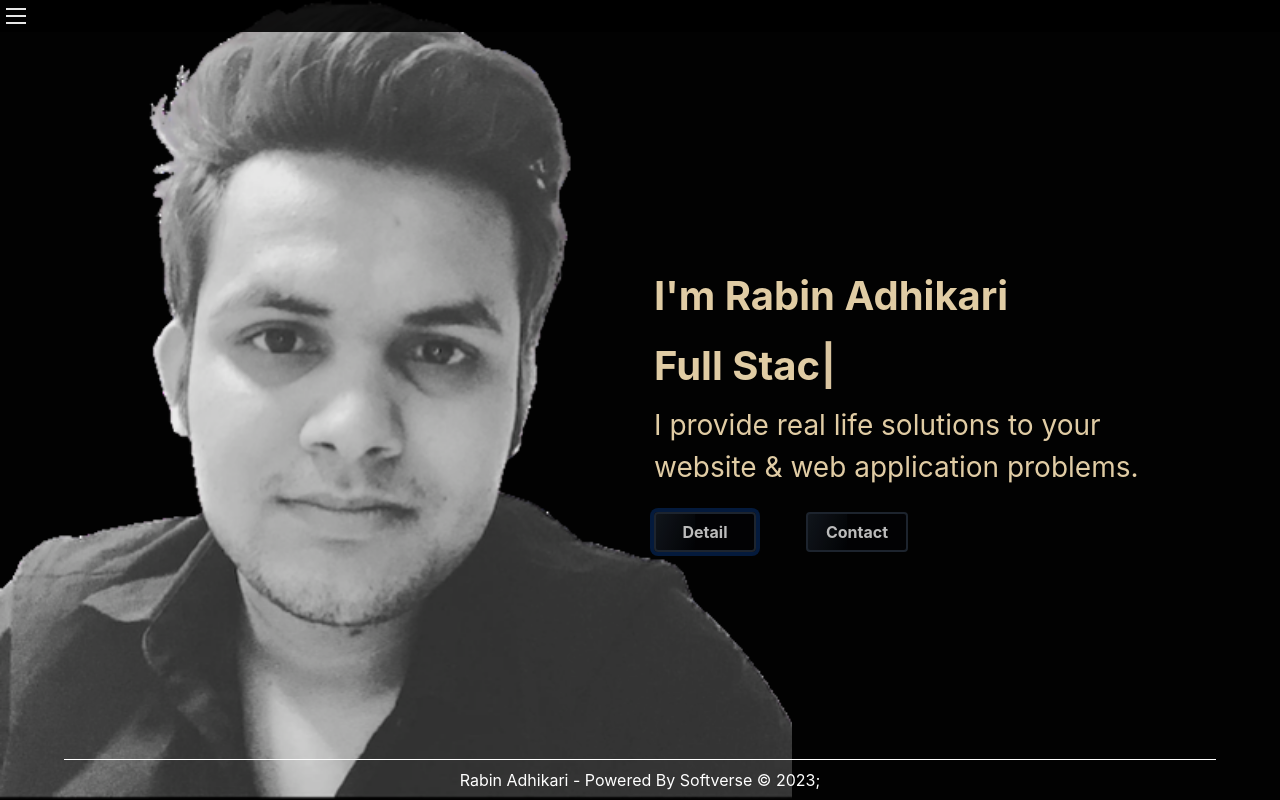
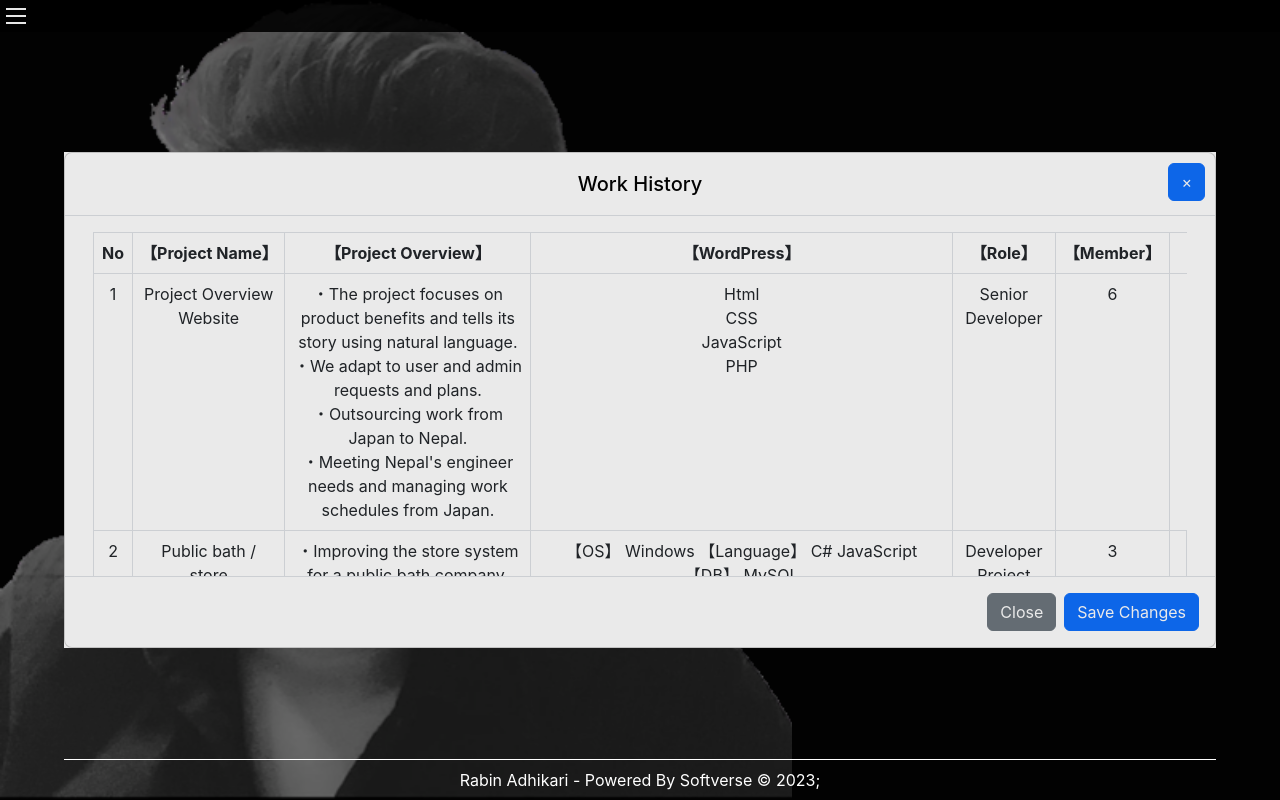
Before and after one commit to softverseAdmin/portfolio-robin, a React (Create React App) app: page / in a window 1280 px wide. Both pictures are taken after a click on the button "Detail". Built offline with nearby package versions, Linux system fonts and the light colour scheme.

Commit message:
Merge origin/rabin into main

```diff
--- a/src/assets/css/TopContent.css
+++ b/src/assets/css/TopContent.css
@@ -12,3 +12,57 @@
   .background-shine-animation {
     animation: background-shine 2s linear infinite;
   }
+
+  /* ButtonBackgroundShine.css */
+
+/* Modal container styles */
+.modal-container {
+  position: fixed;
+  top: 0;
+  left: 0;
+  width: 100%;
+  height: 100%;
+  background-color: rgba(0, 0, 0, 0.5); /* Semi-transparent background */
+  display: flex;
+  align-items: center;
+  justify-content: center;
+  z-index: 2; /* Ensure the modal is on top of other content */
+  color: black;
+}
+
+.modal {
+  display: flex;
+  width: 90%;
+  height: max-content;
+  margin: auto;
+  justify-content: center; /* Center horizontally */
+  align-items: center; /* Center vertically */
+  position: fixed;
+  top: 0;
+  bottom: 0;
+  left: 0;
+  right: 0;
+  background-clip: padding-box, border-box;
+  background-origin: padding-box, border-box;
+  background-image: linear-gradient(#fff, #fff), linear-gradient(#FFAFBD, #ED4264);
+  z-index: 2; /* Ensure it's on top of other content */
+  opacity: 0,5; /* Initially hidden */
+  transition: opacity 0.3s ease;
+  pointer-events: none; /* Allow interactions only when visible */
+}
+
+/* Close button styles */
+.close {
+  position: absolute;
+  top: 10px;
+  right: 10px;
+  cursor: pointer;
+}
+
+/* Modal content styles */
+.modal-content {
+  text-align: center;
+  width: 100%;
+}
+
+/* Add more styles as needed */
--- a/src/components/header/MenuButton.jsx
+++ b/src/components/header/MenuButton.jsx
@@ -8,7 +8,7 @@ export default function MenuButton(props) {
     if (props.open !== open) {
       setOpen(props.open);
     }
-  }, [props.open]);
+  }, [props.open, open]); // Include 'open' in the dependency array
 
   const handleClick = () => {
     setOpen(!open);
--- a/src/components/top/ButtonBackgroundShine.jsx
+++ b/src/components/top/ButtonBackgroundShine.jsx
@@ -1,8 +1,179 @@
-import React, { useState } from "react";
-import ModalComponent from "./ModalComponent"; // Import your modal component here
+import React, { useState } from 'react';
+import './TopContent'; // Import your CSS file
 
-const ButtonBackgroundShine = () => {
+function ButtonBackgroundShine() {
+  // State to track the modal's visibility
   const [isModalOpen, setIsModalOpen] = useState(false);
+  const [modalContent, setModalContent] = useState({
+    title: '',
+    content: '',
+  });
+
+  const modalContent1 = (
+    <div className="container overflow-scroll">
+      <table className="table table-bordered text-lefttable">
+        <thead>
+          <tr>
+            <th>No</th>
+            <th>【Project Name】</th>
+            <th>【Project Overview】</th>
+            <th>【WordPress】</th>
+            <th>【Role】</th>
+            <th>【Member】</th>
+          </tr>
+        </thead>
+        <tbody>
+          <tr>
+            <td>1</td>
+            <td>Project Overview Website</td>
+            <td>・The project focuses on product benefits and tells its story using natural language.<br />
+                ・We adapt to user and admin requests and plans. <br />
+                ・Outsourcing work from Japan to Nepal.<br />
+                ・Meeting Nepal's engineer needs and managing work schedules from Japan.
+            </td>
+            <td>
+                Html <br />
+                CSS <br />
+                JavaScript <br />
+                PHP <br />
+            </td>
+            <td>
+                Senior Developer
+            </td>
+            <td>6</td>
+          </tr>
+          <tr>
+            <td>2</td>
+            <td>Public bath / store management system</td>
+            <td>
+                ・Improving the store system for a public bath company. <br />
+                ・Fixing program issues through unit testing. <br />
+                ・Editing screens (HTML/jQuery) and adding data/payment features (C#/ORACLE).
+            </td>
+            <td>
+            【OS】
+             　Windows
+            【Language】
+             　C#
+             　JavaScript
+            【DB】
+             　MySQL
+            </td>
+            <td>
+                Developer
+                Project Tester
+            </td>
+            <td>3</td>
+            <td></td>
+          </tr>
+          <tr>
+            <td>3</td>
+            <td>Food company/sales management system</td>
+            <td>
+                ・Enhancing and altering a food company's core system functionalities. <br />
+                ・Handling program development up to integration testing. <br />
+                ・Adding features and conducting unit and integration tests for the sales system using PHP (Laravel).
+            </td>
+            <td>
+            【OS】
+             　Windows
+             　Linux
+            【Language】
+             　PHP(Laravel)
+             　JavaScript
+            【DB】
+             　MySQL
+            </td>
+            <td>
+                Developer
+                Project Tester
+            </td>
+            <td>5</td>
+          </tr>
+          <tr>
+            <td>4</td>
+            <td>Hospital and Patient Data Management System</td>
+            <td>
+                Creating healthcare data aggregation and analysis system with AWS, <br /> Tableau, and RStudio.
+                Responsible for program development up to unit testing. <br />
+                Developing, unit testing, and integrating data aggregation <br /> and analysis systems with AWS Lambda, XSL, and JavaScript.
+            </td>
+            <td>
+            【OS】
+            Windows
+            Amazon Linux
+            AWS
+            【Languages】
+            Python
+            XSL
+            JavaScript
+            【DB】
+            SQL
+            (Amazon DynamoDB)
+            【Others】
+            AWS
+
+            (EC2/CloudWatch/S3/Lambda/Cognito
+            /API Gateway /AWS IoT/Kinesis
+            /CloudFront /DynamoDB)
+            </td>
+            <td>
+            Developer
+            Project Tester
+            </td>
+            <td>10</td>
+          </tr>
+          <tr>
+            <td>5</td>
+            <td>Transport and excess charge management system</td>
+            <td>
+                ・Enhancing excess charge management system for a transportation firm.
+                ・Responsible for program fixes and unit testing.
+                ・Adding settlement functionality with PHP and JavaScript, along with unit testing.
+            </td>
+            <td>
+                【OS】
+                Windows
+                【Language】
+                PHP(Laravel)
+                JavaScript
+                【DB】
+                MySQL
+            </td>
+            <td>
+                Developer
+                Project Tester
+            </td>
+            <td>10</td>
+          </tr>
+
+        </tbody>
+      </table>
+    </div>
+  );
+
+  // Function to open the modal with content 1
+  const openModal1 = () => {
+    setIsModalOpen(true);
+    setModalContent({
+      title: 'Work History',
+      content: modalContent1,
+    });
+  };
+
+  // Function to open the modal with content 2
+  const openModal2 = () => {
+    setIsModalOpen(true);
+    setModalContent({
+      title: 'Modal Title 2',
+      content: 'Modal content for button 2 goes here...',
+    });
+  };
+
+  // Function to close the modal
+  const closeModal = () => {
+    setIsModalOpen(false);
+  };
 
   const buttonStyle1 = {
     background: "linear-gradient(110deg, #000103 45%, #1e2631 55%, #000103)",
@@ -39,28 +210,43 @@ const ButtonBackgroundShine = () => {
     marginRight: "10px",
   };
 
+  return (
+    <div className='d-flex'>
 
-  const openModal = () => {
-    setIsModalOpen(true);
-  };
+      {/* Button 1 to open the first modal */}
+      <button className="form-control btn" style={buttonStyle1} onClick={openModal1}>Detail</button>
 
-  const closeModal = () => {
-    setIsModalOpen(false);
-  };
+      {/* Button 2 to open the second modal */}
+      <button className="form-control btn " style={buttonStyle2} onClick={openModal2}>Contact</button>
 
-  return (
-    <div className="d-flex w-100">
-      <button type="button" className="form-control btn w-25" style={buttonStyle1} onClick={openModal}>
-        Detail
-      </button>
-      <button type="button" className="form-control btn w-25" style={buttonStyle2} onClick={openModal}>
-        Contact
-      </button>
-
-      {/* Render the modal if isModalOpen is true */}
-      {isModalOpen && <ModalComponent closeModal={closeModal} />}
+      {/* The modal content */}
+      {isModalOpen && (<>
+        <div className="modal-container text-center align-center">
+          <div className="modal show fade" tabIndex="-1" role="dialog" aria-labelledby="exampleModalLabel" aria-hidden="true">
+              <div className="modal-content">
+                <div className="modal-header">
+                  <h5 className="modal-title w-100 text-center">{modalContent.title}</h5>
+                  <button type="button" className="close btn btn-primary" onClick={closeModal} aria-label="Close">
+                    <span aria-hidden="true">&times;</span>
+                  </button>
+                </div>
+                <div className="modal-body" style={{overflow: 'scroll', height: '360px',}}>
+                  {modalContent.content}
+                </div>
+                <div className="modal-footer">
+                  <button type="button" className="btn btn-secondary" onClick={closeModal}>
+                    Close
+                  </button>
+                  <button type="button" className="btn btn-primary" onClick={closeModal}>
+                    Save Changes
+                  </button>
+                </div>
+              </div>
+          </div>
+        </div>
+        </>)}
     </div>
   );
-};
+}
 
 export default ButtonBackgroundShine;
--- a/src/components/top/ModalComponent.jsx
+++ /dev/null
@@ -1,15 +0,0 @@
-import React from "react";
-
-const ModalComponent = ({ closeModal }) => {
-  return (
-    <div className="modal-overlay">
-      <div className="modal">
-        <h2>Modal Title</h2>
-        <p>Modal content goes here.</p>
-        <button onClick={closeModal}>Close</button>
-      </div>
-    </div>
-  );
-};
-
-export default ModalComponent;
```
